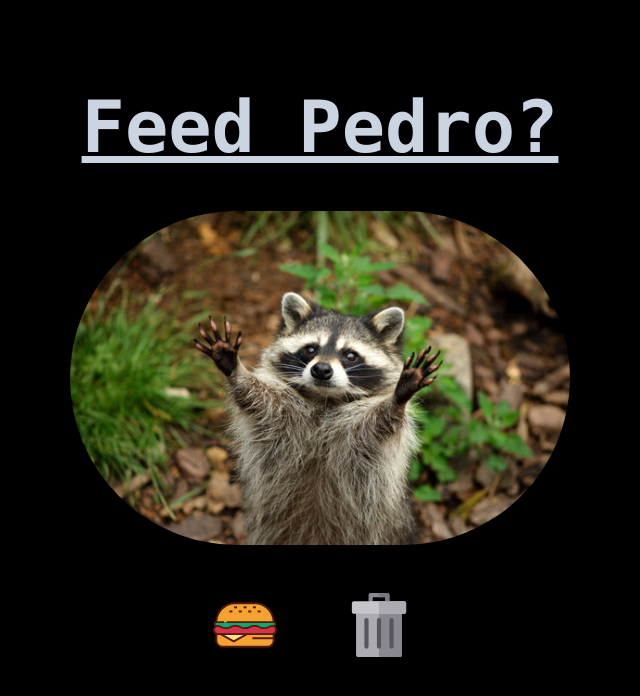
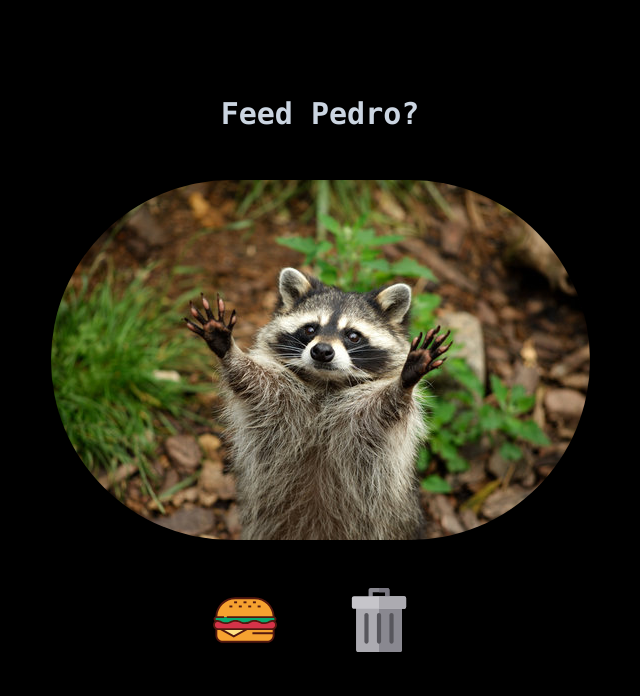
Before and after one commit to GlassesNoGlasses/just-for-fun, a Next.js app: page /pedro in a window 1280 px wide. Shown: the top 696 px of the page, without its empty margins (320-960 px from the left). Built offline with nearby package versions, Linux system fonts and the light colour scheme.

Commit message:
added pedro gifs

```diff
--- a/app/pedro/page.tsx
+++ b/app/pedro/page.tsx
@@ -6,20 +6,52 @@ import { useState } from 'react'
 export default function Home() {
 
     const [pedro, setPedro] = useState<string>("/images/raccoon.jpg");
+    const [fedStatus, setFedStatus] = useState<number>(0);
+    const [noStyle, setNoStyle] = useState<string>('opacity-100');
+
+    const handlePedro = (status: number) => {
+        setFedStatus(status);
+
+        switch (status) {
+            case 1:
+                setPedro("/gif/PEDRO.gif");
+                break;
+            case -1:
+                setPedro("/gif/raccoon-sad.gif");
+                setNoStyle('opacity-50');
+                break;
+            case -2:
+                setNoStyle('opacity-25');
+                break;
+            case -3:
+                setNoStyle('hidden invisible');
+                break;
+            default:
+                break
+        }
+        if (status === 1) {
+        } else {
+            setPedro("/gif/raccoon-sad.gif");
+        }
+    }
 
   return (
     <main className="flex h-screen w-screen">
-        <div className="flex h-full w-full justify-center align-middle bg-black">
-            <div className="flex flex-col h-full w-full justify-center align-middle items-center gap-12">
-                <h1 className="text-center text-7xl font-mono font-bold underline text-slate-300">
-                    Feed Pedro?
-                </h1>
+        <div className="flex h-full w-full justify-center align-middle bg-black overflow-y-auto">
+            <div className="flex flex-col h-full w-full justify-center align-middle items-center gap-12 overflow-y-auto">
+                {
+                    !fedStatus ?
+                    <h1 className="text-3xl font-mono font-bold text-slate-300">
+                        Feed Pedro?
+                    </h1>
+                    : <></>
+                }
                 <Image
                 src={pedro}
                 alt="raccoon"
-                width={500}
-                height={500}
-                className='rounded-full flex'
+                width={750}
+                height={750}
+                className='rounded-full flex h-auto w-auto overflow-hidden'
                 />
                 <div className='flex h-fit w-full justify-center align-middle'>
                     <div className='flex flex-row h-fit w-1/6 justify-between align-middle'>
@@ -28,17 +60,17 @@ export default function Home() {
                             type='image'
                             src='/svg/borgir.svg'
                             className='size-16'
-                            onClick={() => console.log("YES")}/>
+                            onClick={() => handlePedro(1)}/>
                             <h2 className='text-3xl font-semibold text-center'>
                                 Yes!
                             </h2>
                         </div>
-                        <div className='flex flex-col gap-4 h-fit w-fit'>
+                        <div className={`flex flex-col gap-4 ${noStyle} h-fit w-fit`}>
                             <input
                             type='image'
                             src='/svg/garbage.svg'
                             className='size-16'
-                            onClick={() => console.log("NO")}/>
+                            onClick={() => handlePedro(fedStatus - 1)}/>
                             <h2 className='text-3xl font-semibold text-center'>
                                 No!!!!
                             </h2>
```
Also changed, not shown: 2 other files (tests, documents, lock files or other folders).
